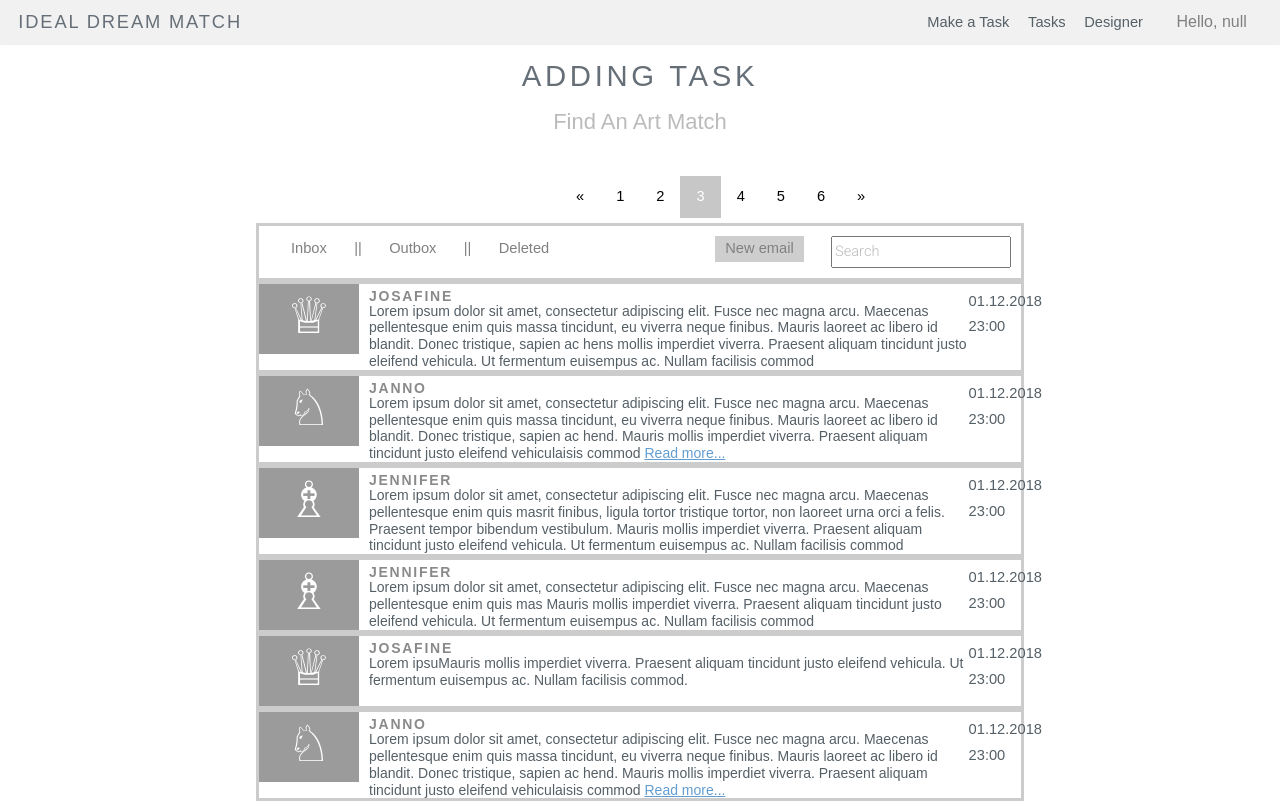
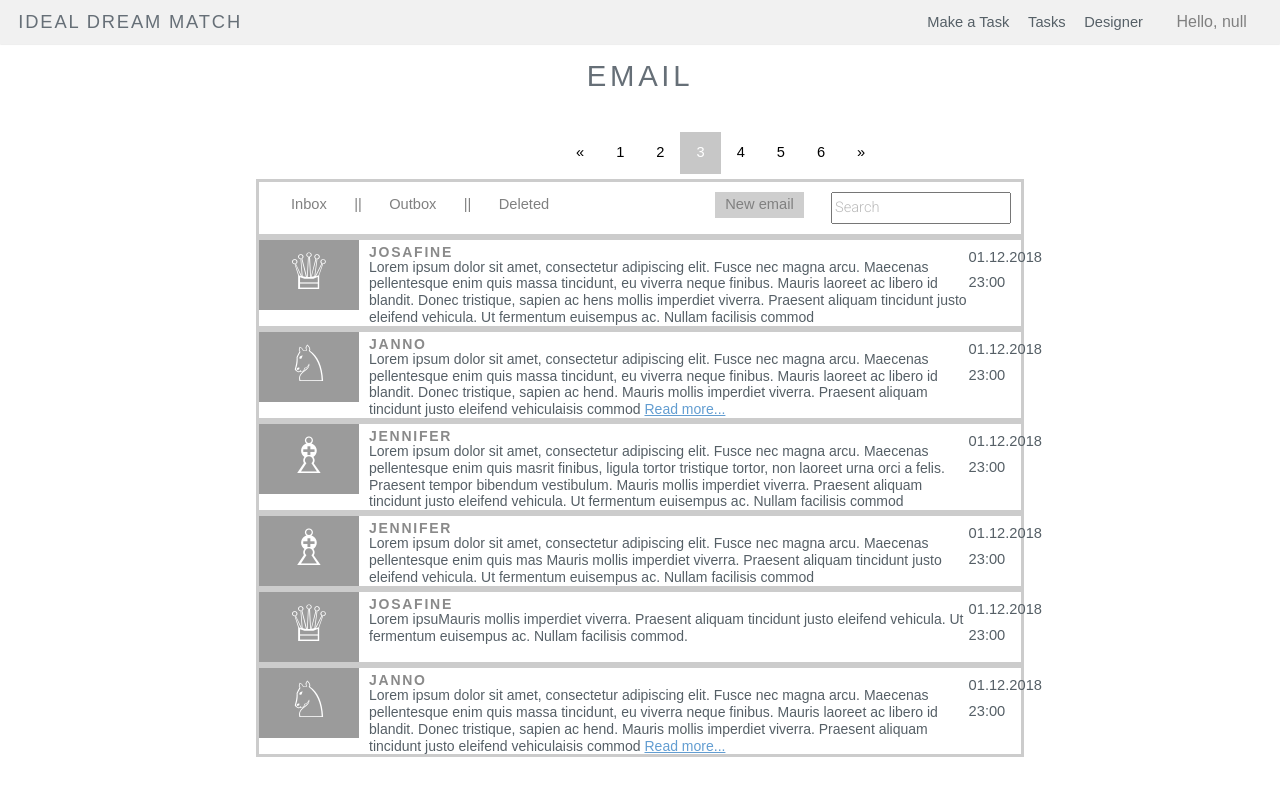
Before and after one commit to Viiskorda/kasutajaliides, a plain HTML site: page mail.html in a window 1280 px wide. Shown: the top 804 px of the page. Drawn offline with Linux system fonts and the light colour scheme.

Commit message:
Fixed E-mail page text

```diff
--- a/mail.html
+++ b/mail.html
@@ -7,7 +7,7 @@
 <html>
 
 <head>
-	<title>IDM - Task</title>
+	<title>IDM - Mail</title>
 	<meta http-equiv="content-type" content="text/html; charset=utf-8" />
 	<meta name="description" content="" />
 	<meta name="keywords" content="" />
@@ -87,8 +87,8 @@
 	<!-- Main -->
 	<section id="main" class="wrapper style1">
 		<header class="major">
-			<h2>Adding Task</h2>
-			<p>Find An Art Match</p>
+			<h2>Email</h2>
+
 		</header>
 		<div class="content-task">
 
```
